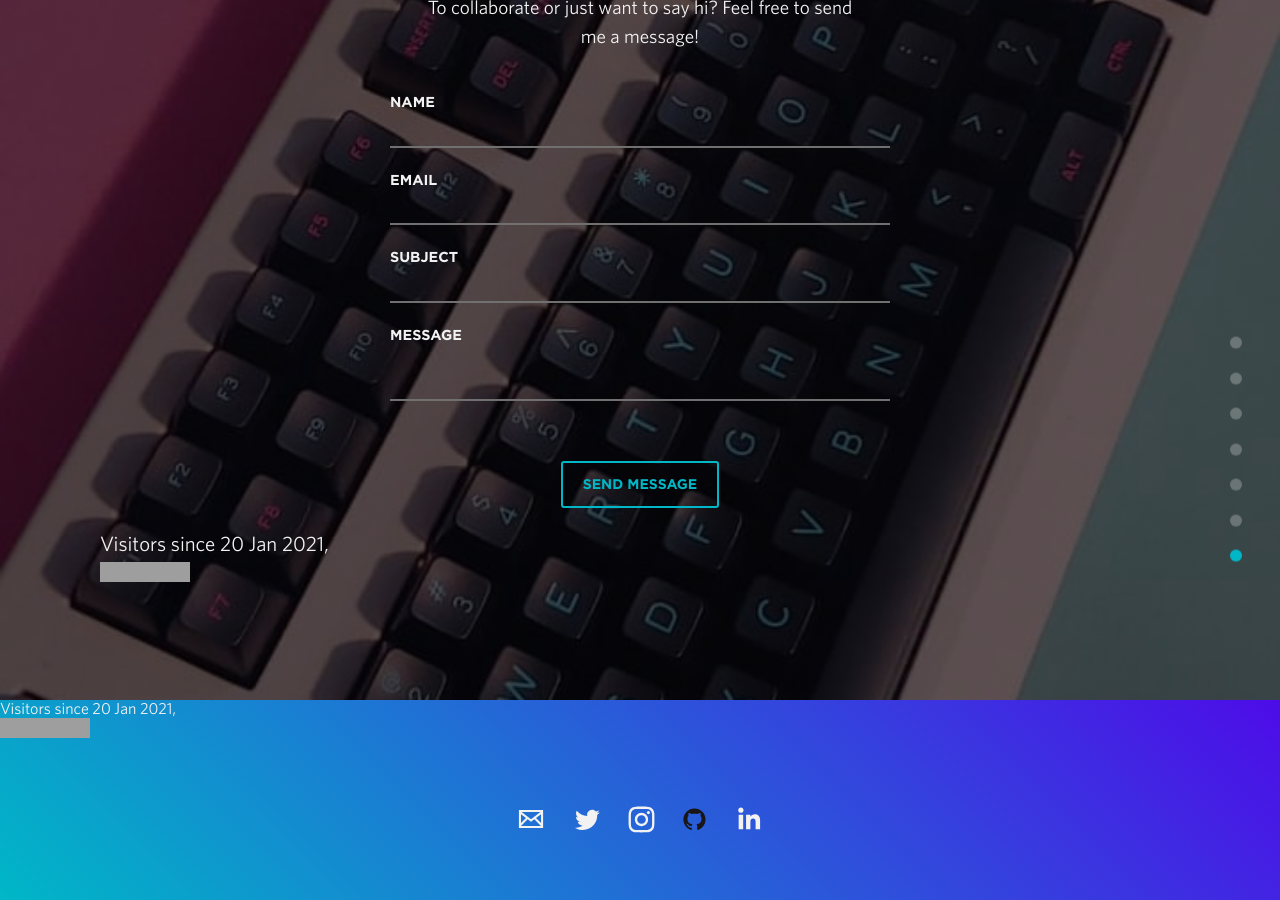
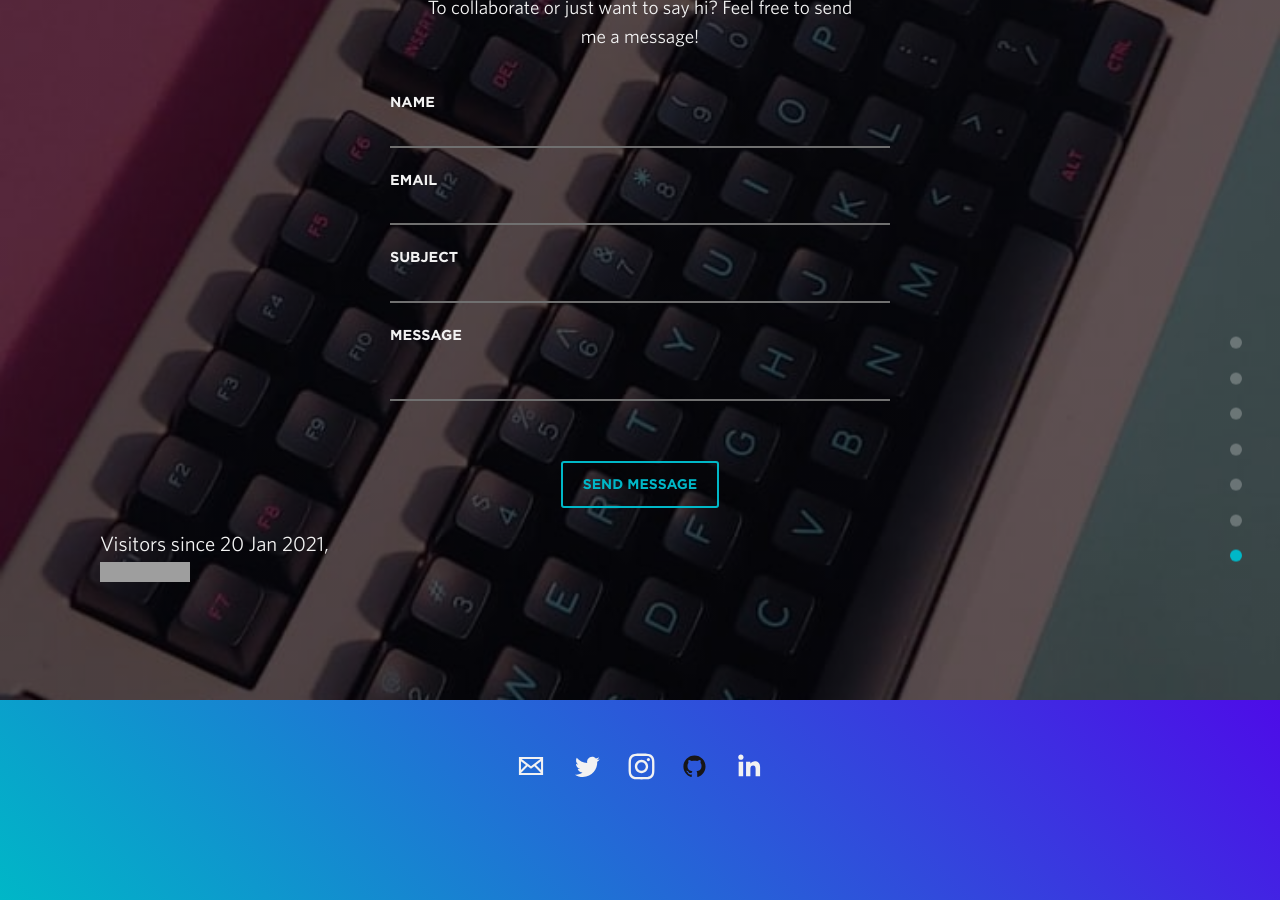
Before and after one commit to sumit6597/sumit6597.github.io, a Jekyll site: the page built from index.html, in a window 1280 px wide and 900 px high, scrolled down 9706 px. Built offline with Jekyll 4.4.1, drawn with Linux system fonts in a browser that asks for light colours; nearby versions of some CDN libraries; grey boxes are pictures that could not be loaded.

Commit message:
Update footer.html

```diff
--- a/_includes/footer.html
+++ b/_includes/footer.html
@@ -1,8 +1,8 @@
 <section id="footer" class="section">
   <div class="col-12 col-lg-8">
-            <p>Visitors since 20 Jan 2021,  <br>
+          <!-- <p>Visitors since 20 Jan 2021,  <br>
             <a href="https://info.flagcounter.com/U5jm"><img src="https://s11.flagcounter.com/count2/U5jm/bg_FFFFFF/txt_000000/border_CCCCCC/columns_2/maxflags_10/viewers_0/labels_0/pageviews_0/flags_0/percent_0/" alt="Flag Counter" border="0"> </a></p>
-
+        -->
   </div>
 
   <div class="section-wrapper">
```
